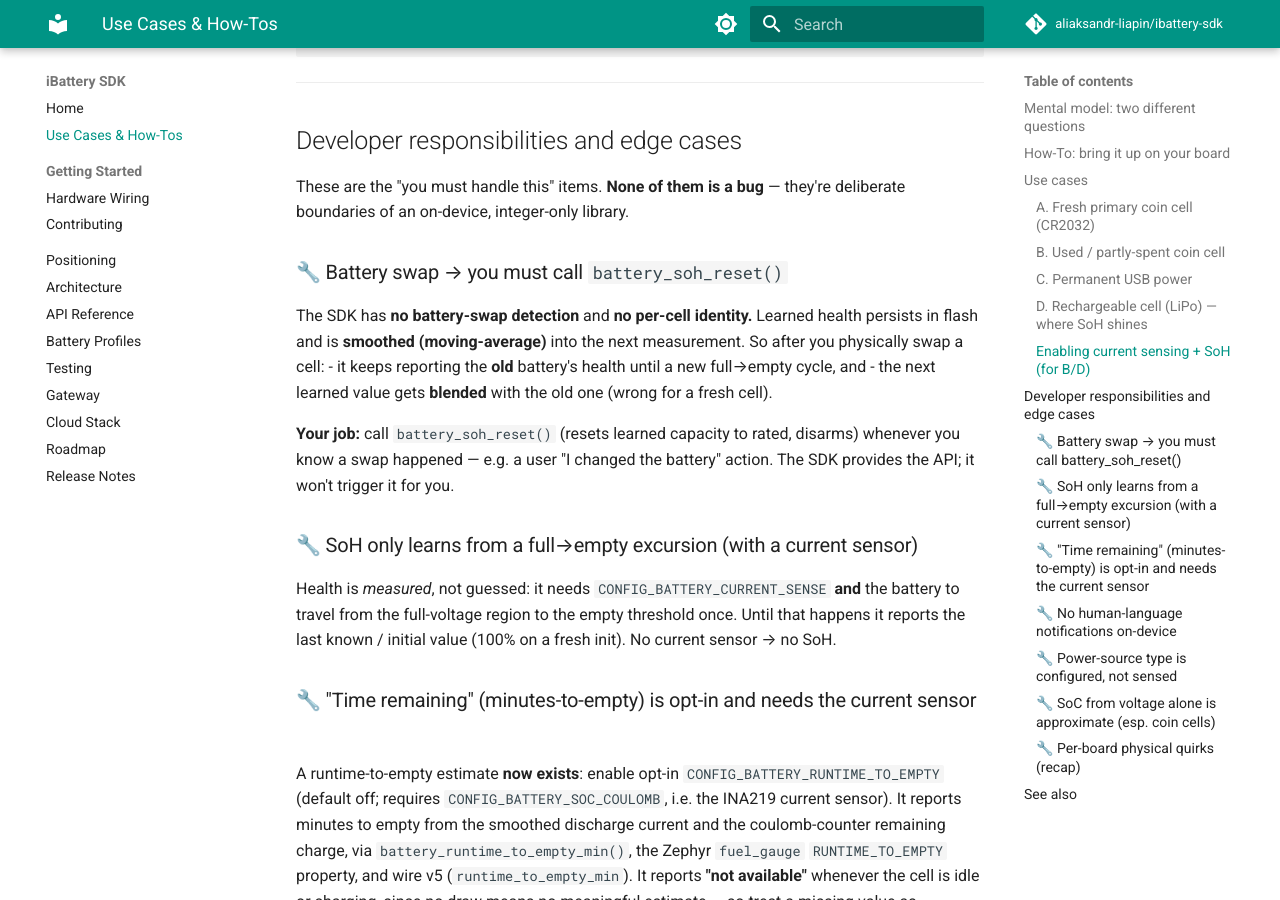
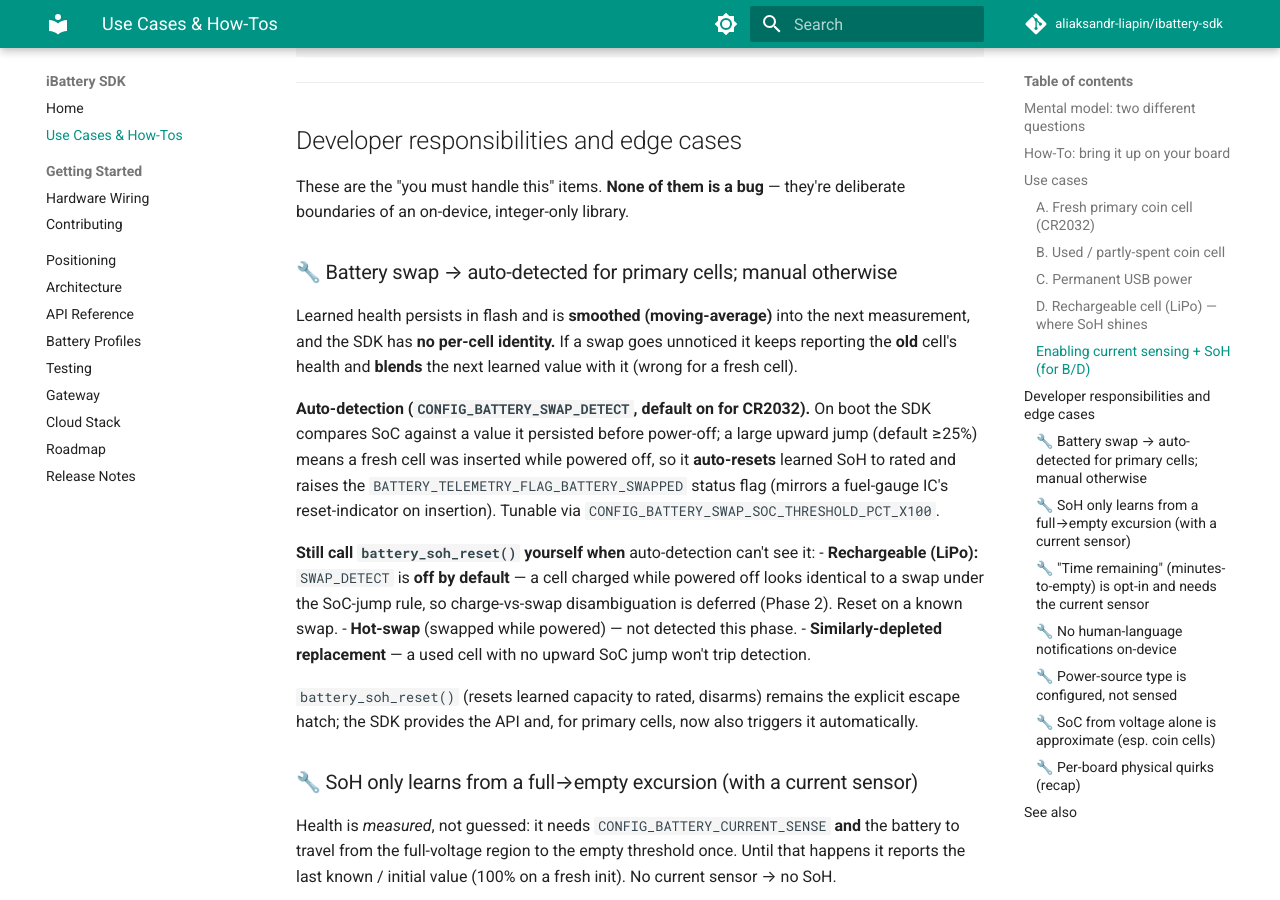
Before and after one commit to aliaksandr-liapin/ibattery-sdk, an MkDocs documentation site: the page built from docs/USE_CASES.md, in a window 1280 px wide and 900 px high, scrolled down 2580 px. Built offline with MkDocs 1.6.1 and Material for MkDocs 9.7.7, drawn with Linux system fonts in a browser that asks for light colours; comment, search, counter and statistics services are not loaded.

Commit message:
docs(swap): document auto swap-detect (primary), Kconfig, status flag
Fixes the now-stale USE_CASES 'you must call battery_soh_reset()' guidance
(auto for CR2032; manual still needed for LiPo/hot-swap/similar-cell). Adds the
Kconfig table row, bumps the host suite count 25->26, flips the design status.

Co-Authored-By: Claude Opus 4.8 <noreply@anthropic.com>

```diff
--- a/docs/USE_CASES.md
+++ b/docs/USE_CASES.md
@@ -80,16 +80,30 @@ CONFIG_BATTERY_CAPACITY_MAH=<rated mAh of your cell>
 These are the "you must handle this" items. **None of them is a bug** — they're
 deliberate boundaries of an on-device, integer-only library.
 
-### 🔧 Battery swap → you must call `battery_soh_reset()`
-The SDK has **no battery-swap detection** and **no per-cell identity.** Learned
-health persists in flash and is **smoothed (moving-average)** into the next
-measurement. So after you physically swap a cell:
-- it keeps reporting the **old** battery's health until a new full→empty cycle, and
-- the next learned value gets **blended** with the old one (wrong for a fresh cell).
+### 🔧 Battery swap → auto-detected for primary cells; manual otherwise
+Learned health persists in flash and is **smoothed (moving-average)** into the
+next measurement, and the SDK has **no per-cell identity.** If a swap goes
+unnoticed it keeps reporting the **old** cell's health and **blends** the next
+learned value with it (wrong for a fresh cell).
 
-**Your job:** call `battery_soh_reset()` (resets learned capacity to rated,
-disarms) whenever you know a swap happened — e.g. a user "I changed the battery"
-action. The SDK provides the API; it won't trigger it for you.
+**Auto-detection (`CONFIG_BATTERY_SWAP_DETECT`, default on for CR2032).** On boot
+the SDK compares SoC against a value it persisted before power-off; a large
+upward jump (default ≥25%) means a fresh cell was inserted while powered off, so
+it **auto-resets** learned SoH to rated and raises the
+`BATTERY_TELEMETRY_FLAG_BATTERY_SWAPPED` status flag (mirrors a fuel-gauge IC's
+reset-indicator on insertion). Tunable via
+`CONFIG_BATTERY_SWAP_SOC_THRESHOLD_PCT_X100`.
+
+**Still call `battery_soh_reset()` yourself when** auto-detection can't see it:
+- **Rechargeable (LiPo):** `SWAP_DETECT` is **off by default** — a cell charged
+  while powered off looks identical to a swap under the SoC-jump rule, so
+  charge-vs-swap disambiguation is deferred (Phase 2). Reset on a known swap.
+- **Hot-swap** (swapped while powered) — not detected this phase.
+- **Similarly-depleted replacement** — a used cell with no upward SoC jump won't trip detection.
+
+`battery_soh_reset()` (resets learned capacity to rated, disarms) remains the
+explicit escape hatch; the SDK provides the API and, for primary cells, now also
+triggers it automatically.
 
 ### 🔧 SoH only learns from a full→empty excursion (with a current sensor)
 Health is *measured*, not guessed: it needs `CONFIG_BATTERY_CURRENT_SENSE` **and**
```
Also changed, not shown: CLAUDE.md (+2 -1 lines), docs/plans/2026-06-06-swap-aware-soh-design.md (+1 -1 lines).
